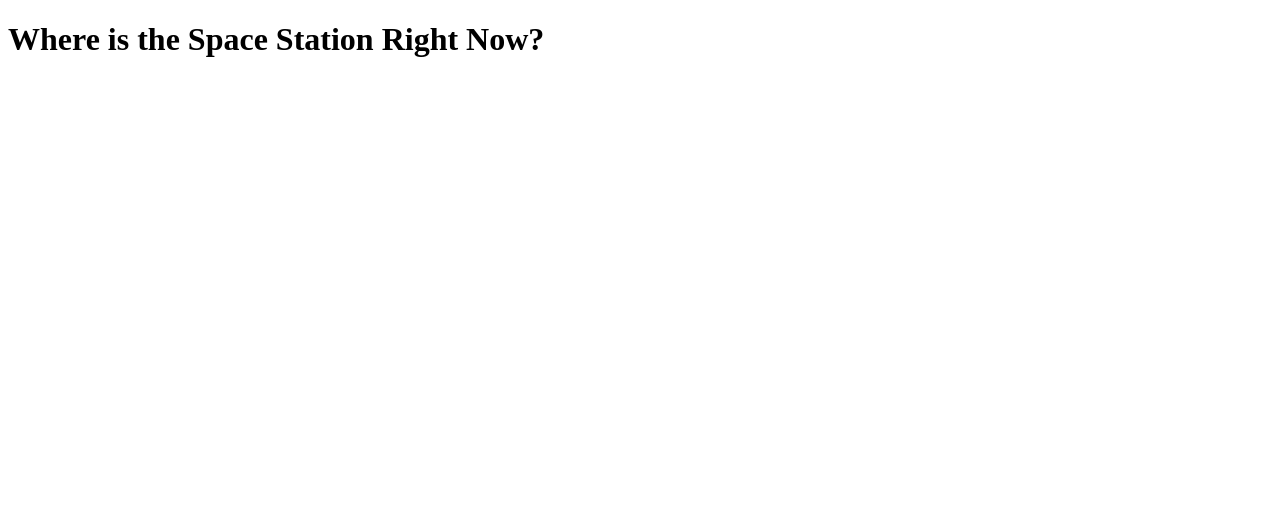
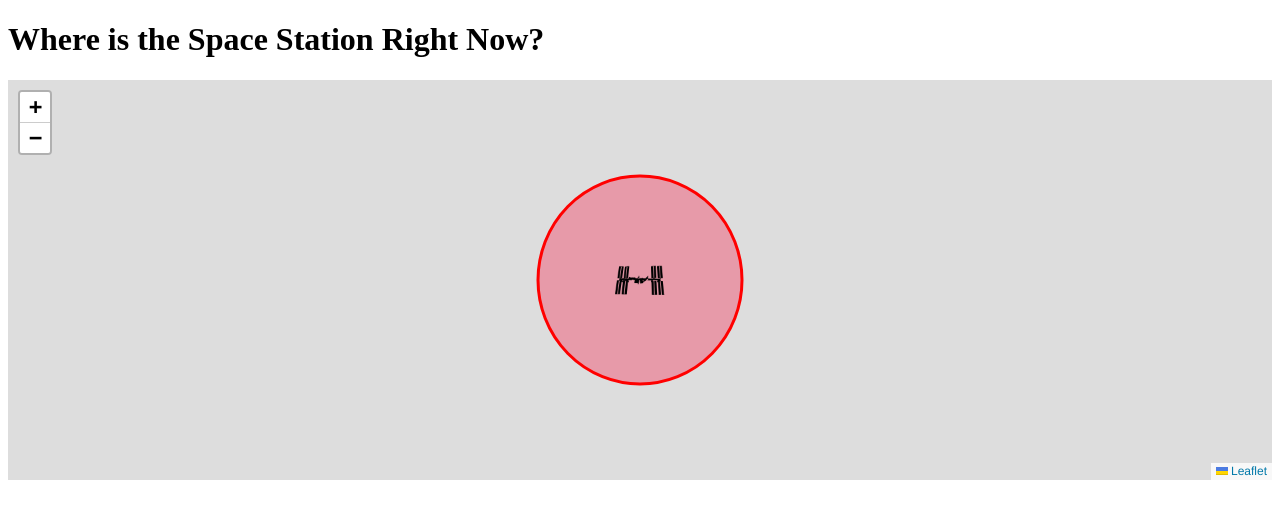
Before and after one commit to adriannavu/spaceStationLocation, a plain HTML site: page index.html in a window 1280 px wide. Drawn offline with nearby package versions, Linux system fonts and the light colour scheme; no server answers.

Commit message:
Added map
Map uses leaflet.js. Updates every 5 seconds.

```diff
--- a/css/styles.css
+++ b/css/styles.css
@@ -0,0 +1,3 @@
+#mapid {
+  height: 400px;
+}
--- a/index.html
+++ b/index.html
@@ -3,18 +3,21 @@
 
 <head>
   <title>Ex 8 - Where is the Space Station Right Now?</title>
+  <link rel="stylesheet" href="https://unpkg.com/leaflet@1.3.4/dist/leaflet.css" integrity="sha512-puBpdR0798OZvTTbP4A8Ix/l+A4dHDD0DGqYW6RQ+9jxkRFclaxxQb/SJAWZfWAkuyeQUytO7+7N4QKrDh+drA==" crossorigin="" />
   <link rel="stylesheet" href="css/styles.css" type="text/css" />
 </head>
 
 <body>
   <h1>Where is the Space Station Right Now?</h1>
+
+  <div id="mapid"></div>
   <div id="results">
     <!---content will go here--->
 
   </div>
 
-
   <script src="https://code.jquery.com/jquery-3.3.1.min.js" integrity="sha256-FgpCb/KJQlLNfOu91ta32o/NMZxltwRo8QtmkMRdAu8=" crossorigin="anonymous"></script>
+  <script src="https://unpkg.com/leaflet@1.3.4/dist/leaflet.js" integrity="sha512-nMMmRyTVoLYqjP9hrbed9S+FzjZHW5gY1TWCHA5ckwXZBadntCNs8kEqAWdrb9O7rxbCaA4lKTIWjDXZxflOcA==" crossorigin=""></script>
   <script src="js/scripts.js"></script>
 </body>
 
--- a/js/scripts.js
+++ b/js/scripts.js
@@ -8,9 +8,51 @@ $(document).ready(function() {
   var country = '';
   var data = [];
   var html = '';
+  var myMap = L.map('mapid').setView([0, 0], 3);
+  //map circle
+  var circle = L.circle([lat, lon], {
+    color: 'red',
+    fillColor: '#f03',
+    fillOpacity: 0.3,
+    radius: 2000000
+  }).addTo(myMap);
+  //map icon
+  var ISSIcon = L.icon({
+    iconUrl: './img/issicon.png',
+    iconSize: [50, 30]
+  });
+  var iss = L.marker([0, 0], {
+    icon: ISSIcon
+  }).addTo(myMap);
 
-  window.setInterval(function() {
-    // use space station API to get longitude and latitude coordinates
+  function moveISS() {
+    //Initialize map
+    $.ajax({
+      type: 'GET',
+      data: data,
+      url: url,
+      dataType: 'json',
+      async: true,
+      success: function(data) {
+        lat = data.iss_position.latitude;
+        lon = data.iss_position.longitude;
+        myMap.panTo([lat, lon], animate = true);
+
+        L.tileLayer('https://api.tiles.mapbox.com/v4/{id}/{z}/{x}/{y}.png?access_token={accessToken}', {
+          attribution: 'Map data &copy; <a href="https://www.openstreetmap.org/">OpenStreetMap</a> contributors, <a href="https://creativecommons.org/licenses/by-sa/2.0/">CC-BY-SA</a>, Imagery © <a href="https://www.mapbox.com/">Mapbox</a>',
+          maxZoom: 18,
+          id: 'mapbox.satellite',
+          accessToken: 'pk.eyJ1IjoiYWR2dSIsImEiOiJjam4zdDVlOGQyeGpxM2tvMmphOGJxYW1lIn0.gtW-IChpLU7NKuoe2SPt8w'
+        }).addTo(myMap);
+        //set new circle and iss icon coordinates
+        circle.setLatLng([lat, lon]);
+        iss.setLatLng([lat, lon]);
+      },
+      error: function(errorMsg) {
+        alert("Unable to create map");
+      }
+    });
+    //use space station API to get current latitude and longitude
     $.ajax({
       type: 'GET',
       url: url,
@@ -21,7 +63,7 @@ $(document).ready(function() {
         console.log(data);
         lat = data.iss_position.latitude;
         lon = data.iss_position.longitude;
-        // use geocoding API to convert coordinates to city and country
+        //use geocoding API to reverse geocode
         $.ajax({
           type: 'GET',
           url: 'https://nominatim.openstreetmap.org/reverse?format=jsonv2&lat=' + lat + '&lon=' + lon,
@@ -48,6 +90,7 @@ $(document).ready(function() {
                 console.log('local = state');
                 local = data.address.state;
               }
+
               if ('country' in data.address) {
                 country = data.address.country;
               }
@@ -64,5 +107,7 @@ $(document).ready(function() {
         alert('Could not retrieve coordinates of ISS');
       }
     }); //end of outer ajax
-  }, 5000); // update every 5 seconds
+    setTimeout(moveISS, 5000);
+  } //end of moveISS()
+  moveISS();
 });
```
Also changed, not shown: img/issicon.png (added).
